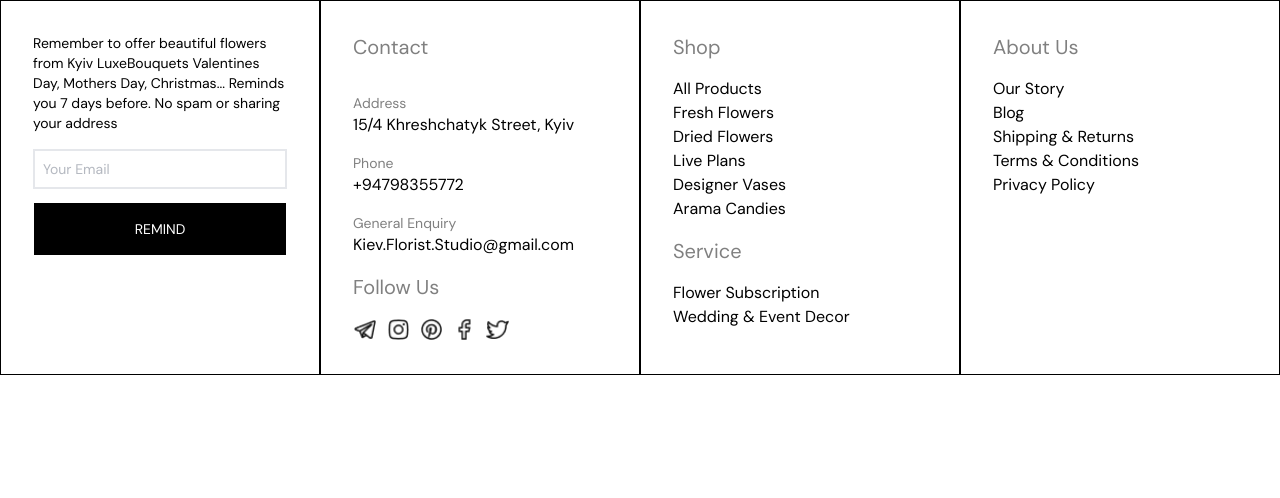
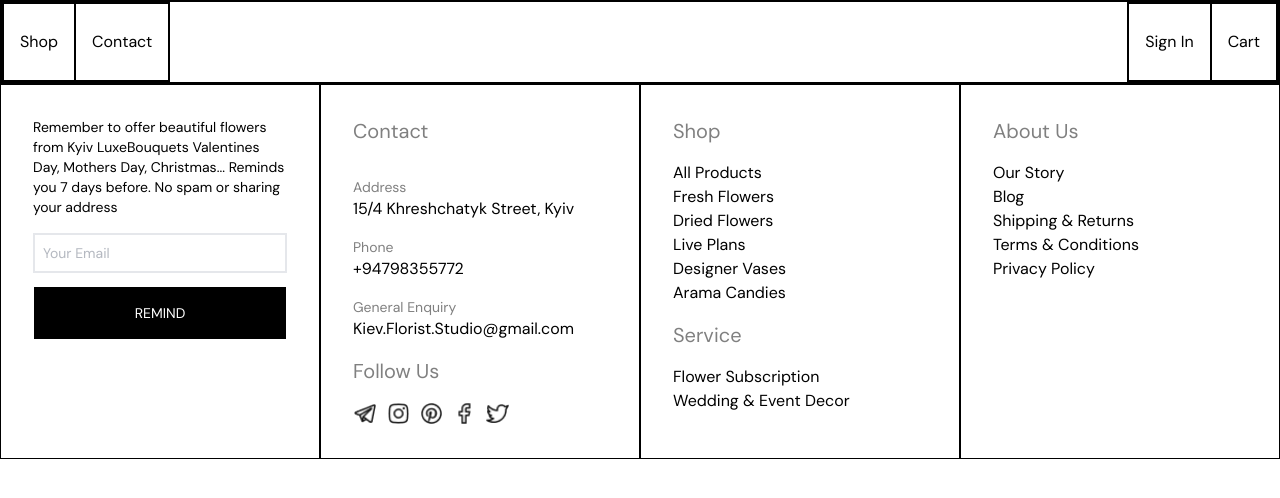
Before and after one commit to JeralSandeeptha/Flower-Delivery-Shop, a Vue app: page /contact in a window 1280 px wide. Shown: the top 498 px of the page. Built offline with nearby package versions, Linux system fonts and the light colour scheme.

Commit message:
Added navbar

```diff
--- a/src/App.vue
+++ b/src/App.vue
@@ -1,8 +1,10 @@
 <script setup lang="ts">
 import Footer from './components/footer/Footer.vue';
+import Navbar from './components/navbar/Navbar.vue';
 </script>
 
 <template>
+  <Navbar />
   <router-view />
   <Footer />
 </template>
--- /dev/null
+++ b/src/components/navbar/Navbar.vue
@@ -0,0 +1,43 @@
+<script setup lang="ts">
+
+</script>
+
+<template>
+    <div class="w-full min-h-[80px] flex items-center justify-between border-[1px]">
+
+        <div class="flex items-center min-h-[80px] justify-between w-full border-[1px]">
+            <div class="border-[1px] flex min-h-[80px]">
+                <div class="flex items-center justify-center border-[1px] p-[1rem]">
+                    <router-link to="/products">Shop</router-link>
+                </div>
+                <div class="flex items-center justify-center border-[1px] p-[1rem]">
+                    <router-link to="/contact">Contact</router-link>
+                </div>
+            </div>
+            <div class="border-[1px] flex min-h-[80px] min-h-[80px] border-[1px]">
+                <div class="flex items-center justify-center border-[1px] p-[1rem]">
+                    <router-link to="/register">Sign In</router-link>
+                </div>
+                <div class="flex items-center justify-center border-[1px] p-[1rem]">
+                    <router-link to="/cart">Cart</router-link>
+                </div>
+            </div>
+        </div>
+
+        <div class="hidden">
+            <div>
+                <div>Shop</div>
+                <div>Contact</div>
+            </div>
+            <div>
+                <div>Sign In</div>
+                <div>Cart</div>
+            </div>
+        </div>
+
+    </div>
+</template>
+
+<style scoped>
+
+</style>
```
